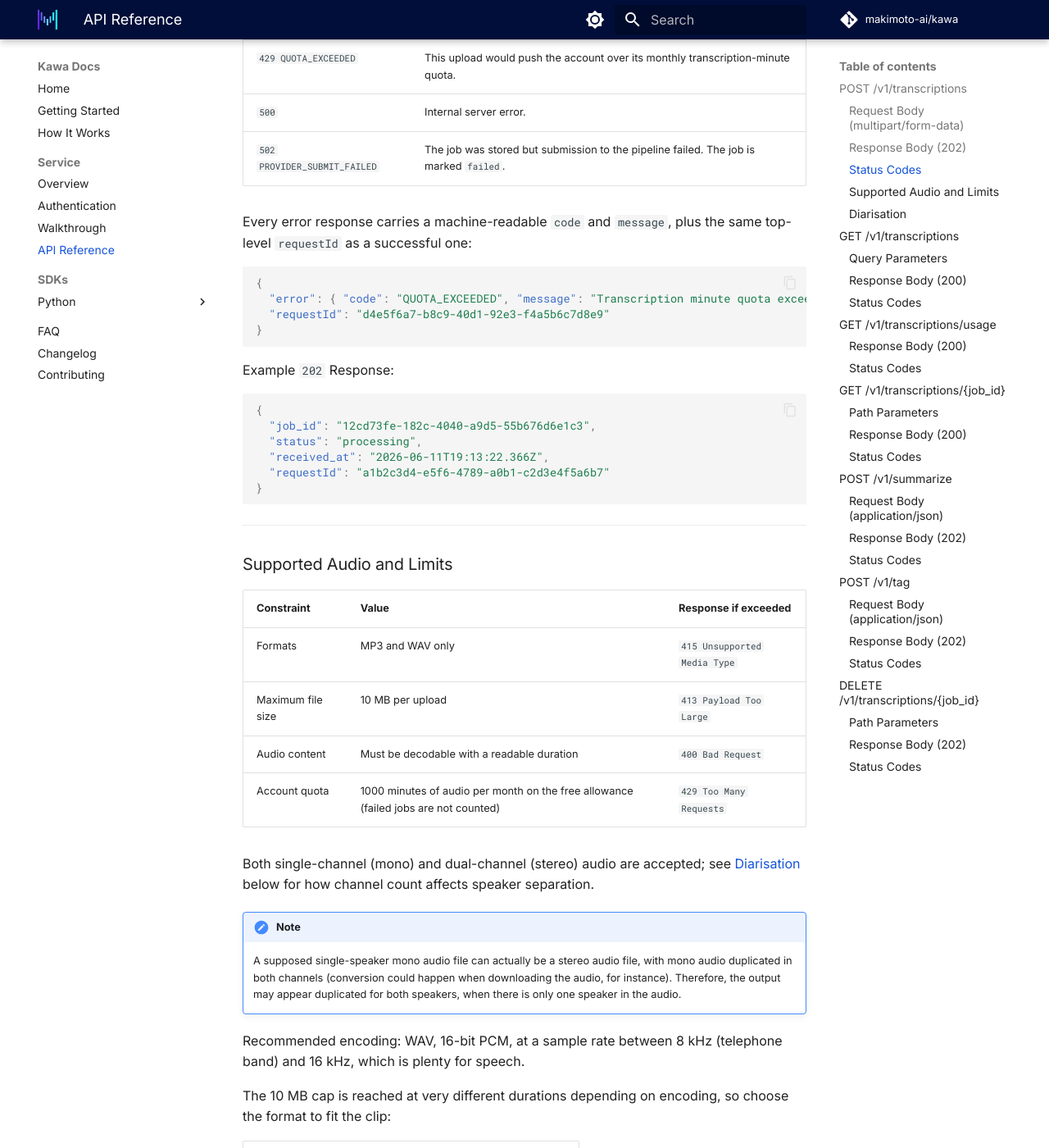
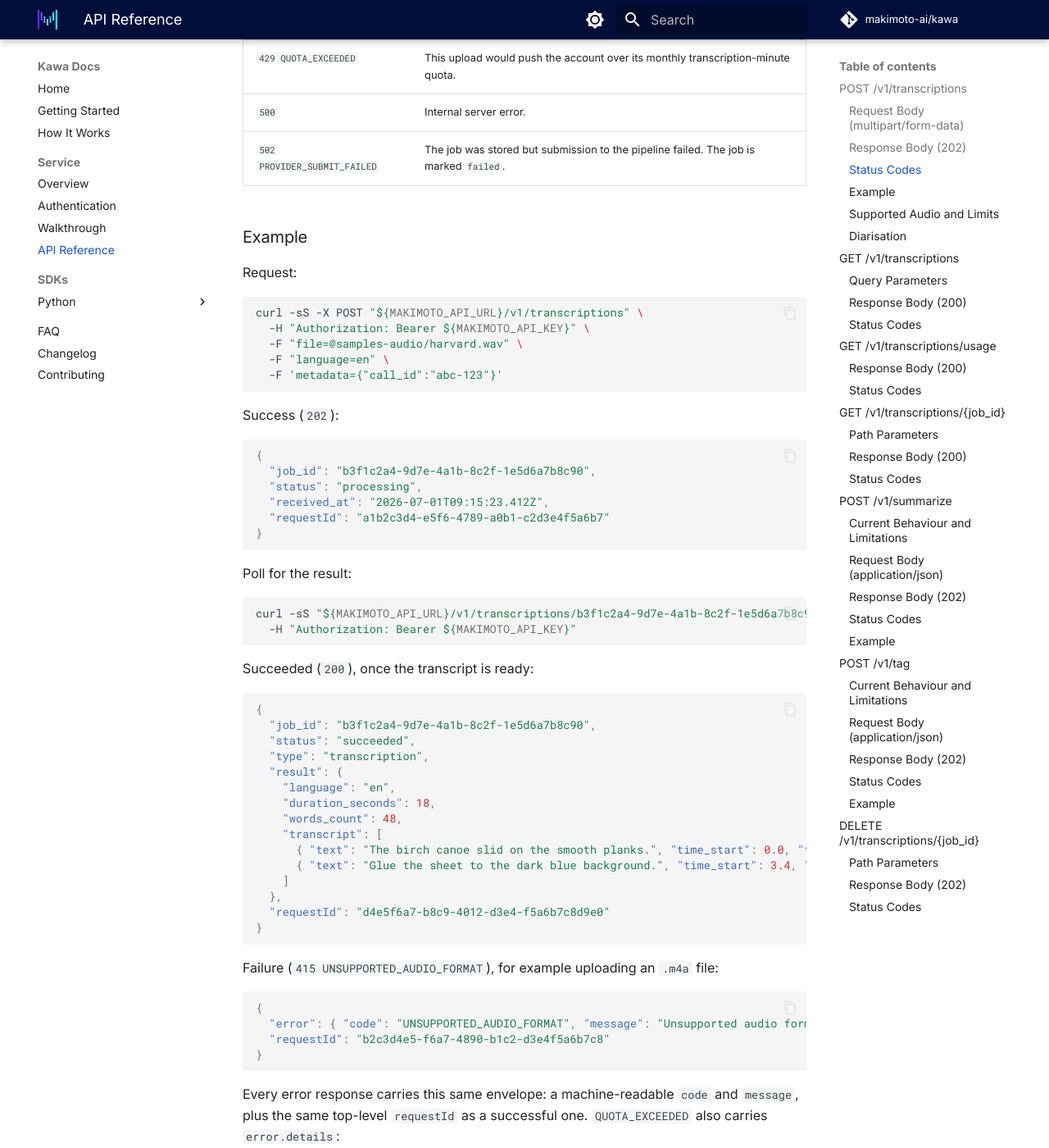
Before and after one commit to makimoto-ai/kawa, an MkDocs documentation site: the page built from docs/service/api-reference.md, in a window 1280 px wide and 1400 px high, scrolled down 1551 px. Shown: the whole window at 82% size. Built offline with MkDocs 1.6.1 and Material for MkDocs 9.7.7, drawn with Linux system fonts in a browser that asks for light colours; comment, search, counter and statistics services are not loaded; some of the changed text lies outside the part shown.

Commit message:
docs: add api examples (#17)
* docs: updated with examples

* docs: updated openapi.json

* docs: updated api-reference for caveats

* chore: spacing

````diff
--- a/docs/service/api-reference.md
+++ b/docs/service/api-reference.md
@@ -44,23 +44,71 @@
 | `500` | Internal server error. |
 | `502 PROVIDER_SUBMIT_FAILED` | The job was stored but submission to the pipeline failed. The job is marked `failed`. |
 
-Every error response carries a machine-readable `code` and `message`, plus the same top-level `requestId` as a successful one:
+### Example
+
+Request:
+
+```bash
+curl -sS -X POST "${MAKIMOTO_API_URL}/v1/transcriptions" \
+  -H "Authorization: Bearer ${MAKIMOTO_API_KEY}" \
+  -F "file=@samples-audio/harvard.wav" \
+  -F "language=en" \
+  -F 'metadata={"call_id":"abc-123"}'
+```
+
+Success (`202`):
+
+```json
+{
+  "job_id": "b3f1c2a4-9d7e-4a1b-8c2f-1e5d6a7b8c90",
+  "status": "processing",
+  "received_at": "2026-07-01T09:15:23.412Z",
+  "requestId": "a1b2c3d4-e5f6-4789-a0b1-c2d3e4f5a6b7"
+}
+```
+
+Poll for the result:
+
+```bash
+curl -sS "${MAKIMOTO_API_URL}/v1/transcriptions/b3f1c2a4-9d7e-4a1b-8c2f-1e5d6a7b8c90" \
+  -H "Authorization: Bearer ${MAKIMOTO_API_KEY}"
+```
+
+Succeeded (`200`), once the transcript is ready:
+
+```json
+{
+  "job_id": "b3f1c2a4-9d7e-4a1b-8c2f-1e5d6a7b8c90",
+  "status": "succeeded",
+  "type": "transcription",
+  "result": {
+    "language": "en",
+    "duration_seconds": 18,
+    "words_count": 48,
+    "transcript": [
+      { "text": "The birch canoe slid on the smooth planks.", "time_start": 0.0, "time_end": 3.1, "speaker_id": 0, "speaker_alias": "User" },
+      { "text": "Glue the sheet to the dark blue background.", "time_start": 3.4, "time_end": 6.6, "speaker_id": 0, "speaker_alias": "User" }
+    ]
+  },
+  "requestId": "d4e5f6a7-b8c9-4012-d3e4-f5a6b7c8d9e0"
+}
+```
+
+Failure (`415 UNSUPPORTED_AUDIO_FORMAT`), for example uploading an `.m4a` file:
+
+```json
+{
+  "error": { "code": "UNSUPPORTED_AUDIO_FORMAT", "message": "Unsupported audio format. Only MP3 and WAV are accepted." },
+  "requestId": "b2c3d4e5-f6a7-4890-b1c2-d3e4f5a6b7c8"
+}
+```
+
+Every error response carries this same envelope: a machine-readable `code` and `message`, plus the same top-level `requestId` as a successful one. `QUOTA_EXCEEDED` also carries `error.details`:
 
 ```json
 {
   "error": { "code": "QUOTA_EXCEEDED", "message": "Transcription minute quota exceeded.", "details": { "limit_minutes": 1000, "used_minutes": 998.2, "file_minutes": 5.0 } },
   "requestId": "d4e5f6a7-b8c9-40d1-92e3-f4a5b6c7d8e9"
-}
-```
-
-Example `202` Response:
-
-```json
-{
-  "job_id": "12cd73fe-182c-4040-a9d5-55b676d6e1c3",
-  "status": "processing",
-  "received_at": "2026-06-11T19:13:22.366Z",
-  "requestId": "a1b2c3d4-e5f6-4789-a0b1-c2d3e4f5a6b7"
 }
 ```
 
@@ -272,7 +320,7 @@
 
 | Field | Description |
 | --- | --- |
-| `tags` | Object mapping a fixed, `lower_snake_case` category (`call_reason`, `customer_sentiment`, …) to the array of values selected for it. The taxonomy is fixed by the service, not configurable per account. |
+| `tags` | Object mapping a fixed, `lower_snake_case` category (`call_reason`, `call_outcome`, …) to the array of values selected for it. The taxonomy is fixed by the service, not configurable per account. |
 | `meta_data` | Optional free-form object echoed back by the pipeline, or `null`. |
 
 `error`:
@@ -341,8 +389,8 @@
   "source_job_id": "b3f1c2a4-9d7e-4a1b-8c2f-1e5d6a7b8c90",
   "result": {
     "tags": {
-      "call_reason": ["billing_issue"],
-      "customer_sentiment": ["negative", "resolved"]
+      "call_reason": ["billing_issue", "refund"],
+      "call_outcome": ["issue_resolved"]
     },
     "meta_data": null
   },
@@ -372,6 +420,12 @@
 *Summarise a transcription.*
 
 Derives a topic and prose summary either from one of your own transcription jobs, or from plain text supplied directly. No audio is involved and nothing is generated synchronously: the call returns a new `summary` job immediately, which you poll like any other job via [`GET /v1/transcriptions/{job_id}`](#get-v1transcriptionsjob_id).
+
+### Current Behaviour and Limitations
+
+The current summary feature has two caveats to take note of during use:
+1. Sufficient context has to be provided to the summary in order for a summary to be generated. If the transcript provided is too short, the service may return an empty summmary instead.
+2. The summary feature is optimised for a two-party telephony conversation; further behaviour customisation is in the works for a future release.
 
 ### Request Body (`application/json`)
 
@@ -413,16 +467,27 @@
 | `500` | Internal server error. |
 | `502 PROVIDER_SUBMIT_FAILED` | The job was stored but submission to the summarisation provider failed. The job is marked `failed`. |
 
-Every error response carries a machine-readable `code` and `message`, plus the same top-level `requestId` as a successful one:
+### Example
 
-```json
-{
-  "error": { "code": "TRANSCRIPTION_NOT_READY", "message": "Transcription is still processing." },
-  "requestId": "b8c9d0e1-f2a3-4456-b7c8-d9e0f1a2b3c4"
-}
+Request, using `transcript_text` directly (no transcription job involved):
+
+```bash
+curl -sS -X POST "${MAKIMOTO_API_URL}/v1/summarize" \
+  -H "Authorization: Bearer ${MAKIMOTO_API_KEY}" \
+  -H "Content-Type: application/json" \
+  -d '{"transcript_text":"Customer: I was charged twice for my last invoice.\nAgent: Let me pull that up and issue a refund."}'
 ```
 
-Example `202` Response:
+Or, derived from an already-succeeded transcription job:
+
+```bash
+curl -sS -X POST "${MAKIMOTO_API_URL}/v1/summarize" \
+  -H "Authorization: Bearer ${MAKIMOTO_API_KEY}" \
+  -H "Content-Type: application/json" \
+  -d '{"transcription_job_id":"b3f1c2a4-9d7e-4a1b-8c2f-1e5d6a7b8c90"}'
+```
+
+Success (`202`):
 
 ```json
 {
@@ -434,13 +499,54 @@
 }
 ```
 
+Poll for the result:
+
+```bash
+curl -sS "${MAKIMOTO_API_URL}/v1/transcriptions/7e2b1a3c-4f5d-4e6a-9b8c-1d2e3f4a5b6c" \
+  -H "Authorization: Bearer ${MAKIMOTO_API_KEY}"
+```
+
+Succeeded (`200`):
+
+```json
+{
+  "job_id": "7e2b1a3c-4f5d-4e6a-9b8c-1d2e3f4a5b6c",
+  "status": "succeeded",
+  "type": "summary",
+  "source_job_id": "b3f1c2a4-9d7e-4a1b-8c2f-1e5d6a7b8c90",
+  "result": {
+    "topic": "Billing dispute",
+    "summary": "Customer called about a duplicate charge on their latest invoice; agent confirmed the refund and closed the ticket.",
+    "meta_data": null
+  },
+  "requestId": "e5f6a7b8-c9d0-4123-e4f5-a6b7c8d9e0f1"
+}
+```
+
+Failure (`409 TRANSCRIPTION_NOT_READY`), if `transcription_job_id` points at a transcription still `queued` or `processing`:
+
+```json
+{
+  "error": { "code": "TRANSCRIPTION_NOT_READY", "message": "The transcription has not succeeded yet.", "details": { "status": "processing" } },
+  "requestId": "b8c9d0e1-f2a3-4456-b7c8-d9e0f1a2b3c4"
+}
+```
+
+Every error response carries this same envelope: a machine-readable `code` and `message`, plus the same top-level `requestId` as a successful one.
+
 ---
 
 ## `POST /v1/tag`
 
 *Tag a transcription.*
 
-Same contract as [`POST /v1/summarize`](#post-v1summarize) above, including the `transcription_job_id` / `transcript_text` choice, except the derived job's `type` is `tags`, and its `result.tags` maps each category in the pipeline's fixed taxonomy (`call_reason`, `customer_sentiment`, …) to the values selected for this transcript.
+Same contract as [`POST /v1/summarize`](#post-v1summarize) above, including the `transcription_job_id` / `transcript_text` choice, except the derived job's `type` is `tags`, and its `result.tags` maps each category in the pipeline's fixed taxonomy (`call_reason`, `call_outcome`, …) to the values selected for this transcript.
+
+### Current Behaviour and Limitations
+
+The current tagging service is optimised for a two-party telephony conversation, in the context of a business-customer call. As such, the tags generated may reference terminology pertaining to this context.
+
+Tagging customisation is in the works for a future release.
 
 ### Request Body (`application/json`)
 
@@ -450,6 +556,10 @@
 | --- | --- | --- |
 | `transcription_job_id` | string (UUID) | `job_id` of a **transcription** job in status `succeeded`. |
 | `transcript_text` | string | A transcript supplied directly as plain text, with no transcription job behind it. |
+
+```json
+{ "transcription_job_id": "b3f1c2a4-9d7e-4a1b-8c2f-1e5d6a7b8c90" }
+```
 
 ### Response Body (`202`)
 
@@ -465,7 +575,18 @@
 
 Same as `POST /v1/summarize` above: `202`, `400 INVALID_JSON_BODY`, `400 MISSING_TRANSCRIPT_SOURCE`, `400 MULTIPLE_TRANSCRIPT_SOURCES`, `400 NOT_A_TRANSCRIPTION`, `401`, `403 FORBIDDEN`, `404 JOB_NOT_FOUND`, `409 TRANSCRIPTION_NOT_READY`, `422 TRANSCRIPT_EMPTY`, `500`, `502 PROVIDER_SUBMIT_FAILED`.
 
-Example `202` Response:
+### Example
+
+Request, tagging an already-succeeded transcription job:
+
+```bash
+curl -sS -X POST "${MAKIMOTO_API_URL}/v1/tag" \
+  -H "Authorization: Bearer ${MAKIMOTO_API_KEY}" \
+  -H "Content-Type: application/json" \
+  -d '{"transcription_job_id":"b3f1c2a4-9d7e-4a1b-8c2f-1e5d6a7b8c90"}'
+```
+
+Success (`202`):
 
 ```json
 {
@@ -476,6 +597,43 @@
   "requestId": "d0e1f2a3-b4c5-4678-d9e0-f1a2b3c4d5e6"
 }
 ```
+
+Poll for the result:
+
+```bash
+curl -sS "${MAKIMOTO_API_URL}/v1/transcriptions/9c8b7a6d-5e4f-4a3b-8c2d-1e0f9a8b7c6d" \
+  -H "Authorization: Bearer ${MAKIMOTO_API_KEY}"
+```
+
+Succeeded (`200`):
+
+```json
+{
+  "job_id": "9c8b7a6d-5e4f-4a3b-8c2d-1e0f9a8b7c6d",
+  "status": "succeeded",
+  "type": "tags",
+  "source_job_id": "b3f1c2a4-9d7e-4a1b-8c2f-1e5d6a7b8c90",
+  "result": {
+    "tags": {
+      "call_reason": ["billing_issue", "refund"],
+      "call_outcome": ["issue_resolved"]
+    },
+    "meta_data": null
+  },
+  "requestId": "f6a7b8c9-d0e1-4234-f5a6-b7c8d9e0f1a2"
+}
+```
+
+Failure (`422 TRANSCRIPT_EMPTY`), if the source transcription succeeded but had no speech to tag:
+
+```json
+{
+  "error": { "code": "TRANSCRIPT_EMPTY", "message": "The transcription contains no speech to postprocess." },
+  "requestId": "f1a2b3c4-d5e6-4789-a0b1-c2d3e4f5a6b7"
+}
+```
+
+Every error response carries this same envelope: a machine-readable `code` and `message`, plus the same top-level `requestId` as a successful one.
 
 ---
 
````
Also changed, not shown: other parts of docs/service/api-reference.md (+2 -2 lines), docs/openapi.json (+4 -3 lines).
